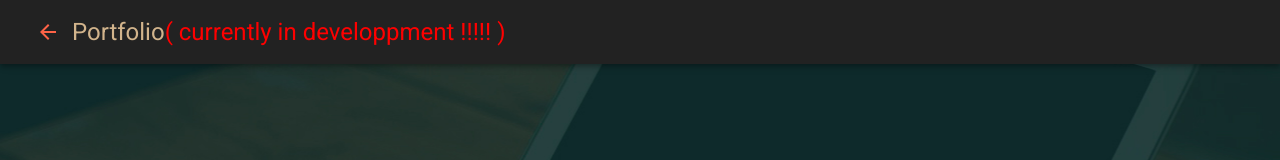
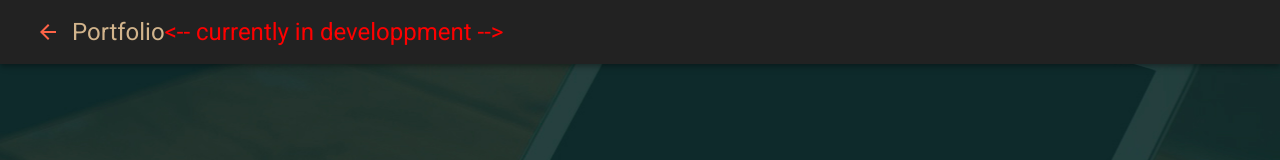
Before and after one commit to dtn1999/portefolio, a React (Create React App) app: page /contacts in a window 1280 px wide. Shown: the top 160 px of the page. Built offline with nearby package versions, Linux system fonts and the light colour scheme.

Commit message:
v0.1 portfolio ready

```diff
--- a/src/components/Navbar.tsx
+++ b/src/components/Navbar.tsx
@@ -120,7 +120,7 @@ export const Navbar = () => {
               Portfolio
             </Typography>
             <Typography variant="h5" style={{ color: "red" }}>
-              ( currently in developpment !!!!! )
+              {"<-- currently in developpment -->"}
             </Typography>
             <MobileRightMenuSlider
               anchor="right"
```
Also changed, not shown: 1 other file (tests, documents, lock files or other folders).
